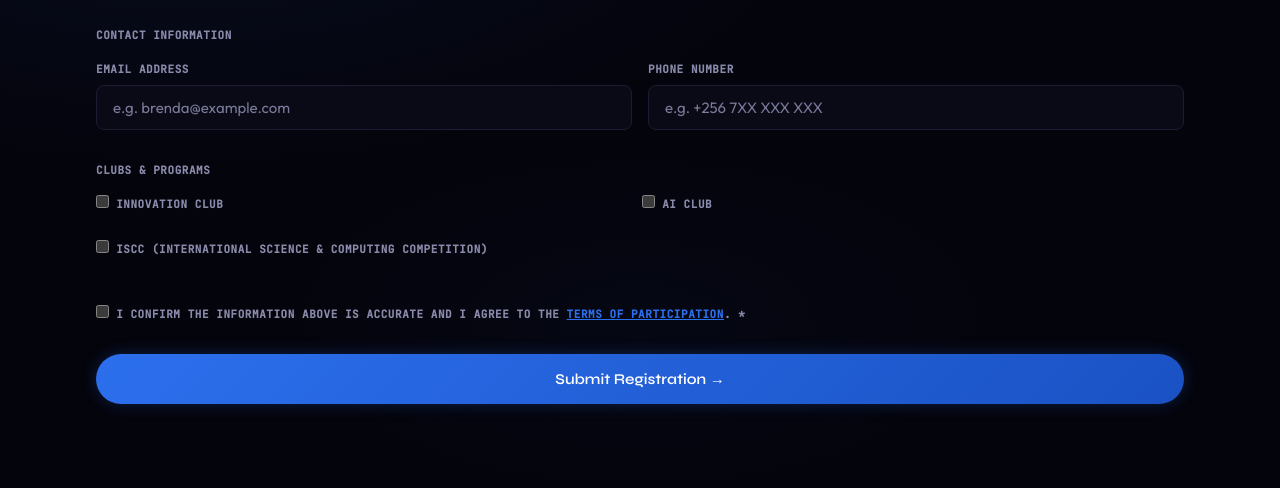
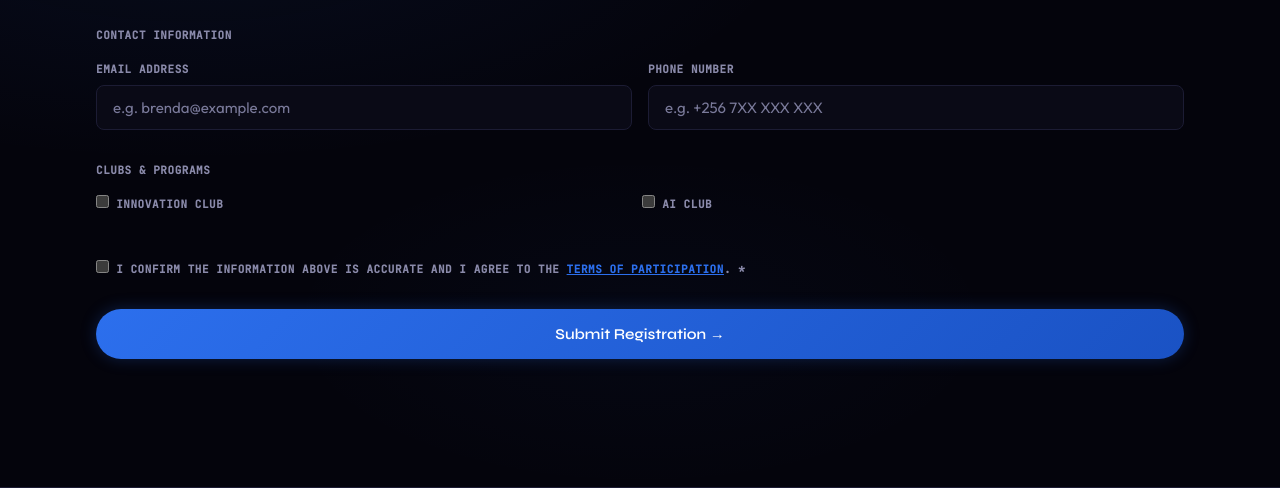
Before and after one commit to Alffy-Alfinega/innovationclub, a Node server app: page /register in a window 1280 px wide. Shown: the part 878-1366 px from the top of the page. Run offline with Node 20, Linux system fonts and the light colour scheme.

Commit message:
Remove ISCC checkbox from register.ejs
Removed ISCC checkbox from registration form.

```diff
--- a/views/register.ejs
+++ b/views/register.ejs
@@ -122,10 +122,6 @@
           <input type="checkbox" name="aiClub" <%= form.aiClub === 'on' ? 'checked' : '' %> />
           <span>AI Club</span>
         </label>
-        <label class="checkbox-label">
-          <input type="checkbox" name="iscc" <%= form.iscc === 'on' ? 'checked' : '' %> />
-          <span>ISCC (International Science & Computing Competition)</span>
-        </label>
       </div>
     </div>
 
```
